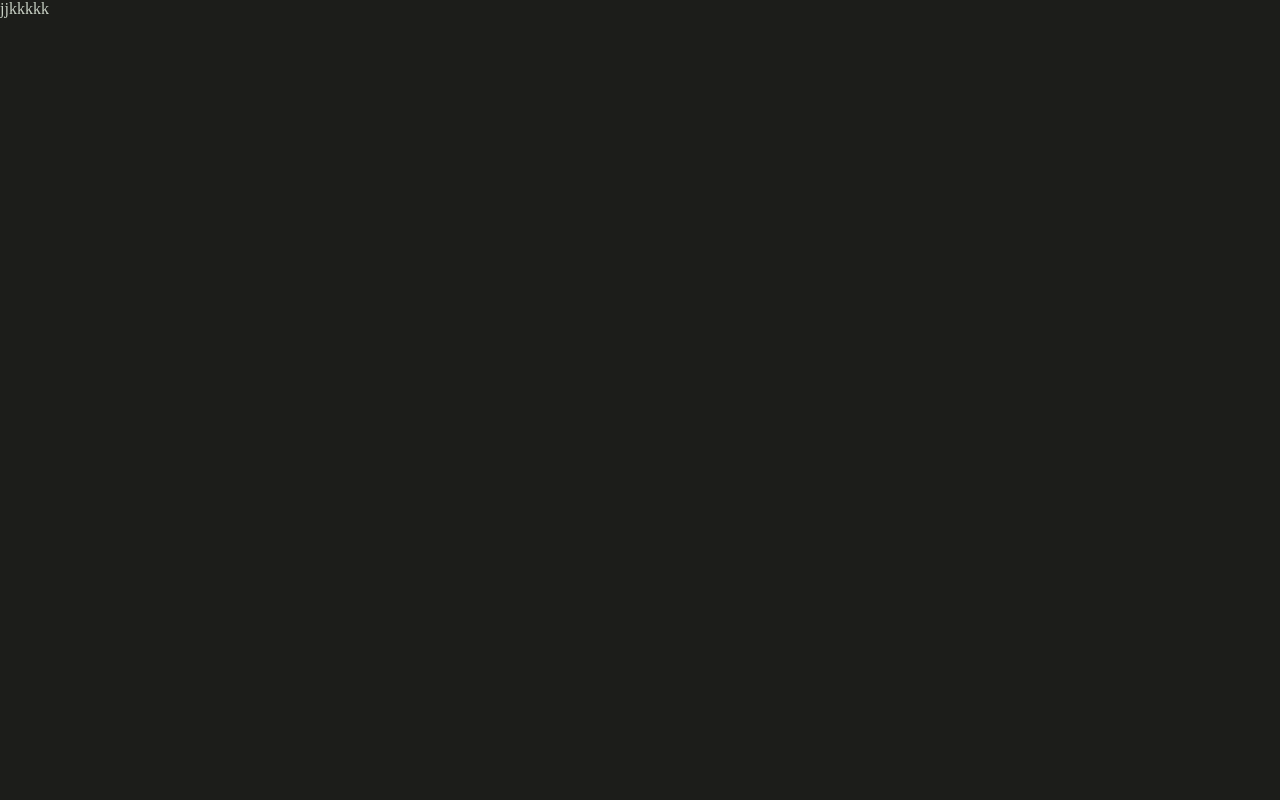
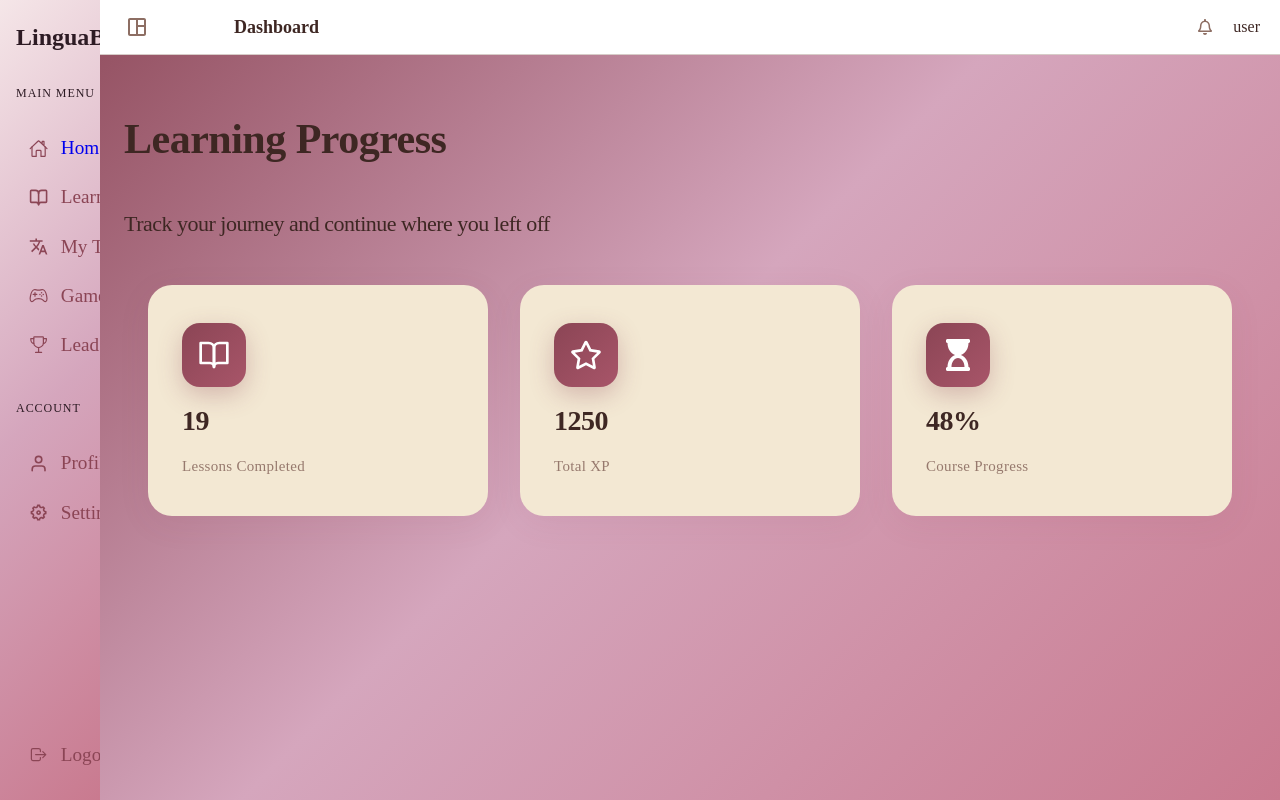
Before and after one commit to Gevans4352/Lingua-cute, a React (Vite) app in the folder lingua cute/: page /LearningProgress in a window 1280 px wide. Built offline with nearby package versions, Linux system fonts and the light colour scheme.

Commit message:
XP tab created

```diff
--- /dev/null
+++ b/lingua cute/src/Components/XPtab/XPtab.scss
@@ -0,0 +1,38 @@
+* {
+  margin: 0;
+  padding: 0;
+  box-sizing: border-box;
+}
+
+html,
+body,
+#root {
+  height: 100%;
+  width: 100%;
+}
+
+.coverEverything {
+  padding: 60px 24px 24px 24px;
+}
+
+.recalct {
+  text-align: start;
+  font-size: 42px;
+  font-weight: 700;
+  color: #3E2723;
+  margin-bottom: 48px;
+  letter-spacing: -0.5px;
+  position: relative;
+
+}
+
+.recafct{
+  text-align: start;
+  font-size: 22px;
+  font-weight: 500;
+  color: #3E2723;
+  margin-bottom: 48px;
+  letter-spacing: -0.5px;
+  position: relative;
+
+}
--- /dev/null
+++ b/lingua cute/src/Components/XPtab/XPtab.tsx
@@ -0,0 +1,52 @@
+import { FiBookOpen } from "react-icons/fi"
+import "./XPtab.scss"
+import { FaHourglassStart, FaRegStar } from "react-icons/fa"
+
+
+const XPtab = ()=>{
+    const tabs = [
+        {
+            icon: <FiBookOpen />,
+            number: 19,
+            label: "Lessons Completed",
+            bgColor: "#8b4555",
+        },
+        {
+            icon: <FaRegStar />,
+            number: 1250,
+            label: "Total XP",
+            bgColor: "#8b4555"
+        },
+        {
+            icon: <FaHourglassStart />,
+            number: "48%",
+            label: "Course Progress",
+            bgColor: "#8b4555"
+        }
+    ]
+    return(
+         <div className="coverEverything">
+      <h2 className="recalct">Learning Progress</h2>
+      <h5 className="recafct">Track your journey and continue where you left off</h5>
+      <div className="actions-container">
+{tabs.map((tabs, index) => (
+    <div className="action-card">
+      <div className="action-card-header">
+        <div
+          className="action-box"
+          style={{ backgroundColor: tabs.bgColor }}
+        >
+          {tabs.icon}
+        </div>
+      </div>
+      <div className="action-value">{tabs.number}</div>
+      <div className="action-label">{tabs.label}</div>
+    </div>
+))}
+
+      </div>
+    </div>
+    )
+}
+
+export default XPtab;
--- a/lingua cute/src/Pages/LearningProgress/LearningProgress.tsx
+++ b/lingua cute/src/Pages/LearningProgress/LearningProgress.tsx
@@ -1,14 +1,25 @@
-import { useEffect } from "react";
+import { useEffect, useState } from "react";
 import "./LearningProgress.scss";
+import Davhboard from "../../Components/Davhboard/Davhboard";
+import LeftBar from "../../Components/LeftBar/LeftBar";
+import XPtab from "../../Components/XPtab/XPtab"
 
 const LearningProgress = ()=>{
+    const [open, setOpen] = useState(false);
     useEffect(() => {
         document.title = "Your Progress";
     }, []);
     return(
-        <div className="learning">
-            jjkkkkk
+       <section className="redo">
+    <LeftBar isOpen={open} onClose={() => setOpen(false)} />
+    <div className="main-right-side">
+        <Davhboard onToggleSidebar={() => setOpen(!open)} />
+        <div className="actual-page-content">
+           <h3></h3>
+           <XPtab/>
         </div>
+    </div>
+</section>
     )
 }
 
--- a/lingua cute/src/Pages/Translate/Translate.tsx
+++ b/lingua cute/src/Pages/Translate/Translate.tsx
@@ -1,14 +1,23 @@
-import { useEffect } from "react";
+import { useEffect, useState } from "react";
 import "./Translate.scss";
+import LeftBar from "../../Components/LeftBar/LeftBar";
+import Davhboard from "../../Components/Davhboard/Davhboard";
 
 const Translate = ()=>{
+    const [open, setOpen] = useState(false);
     useEffect(() => {
         document.title = "Your Translations";
     }, []);
     return(
-        <>
-        Hello World
-        </>
+        <section className="redo">
+            <LeftBar isOpen={open} onClose={() => setOpen(false)} />
+                <div className="main-right-side">
+            <Davhboard onToggleSidebar={() => setOpen(!open)} />
+                <div className="actual-page-content">
+                    Hello World
+               </div>
+    </div>
+</section>
     )
 }
 
```
